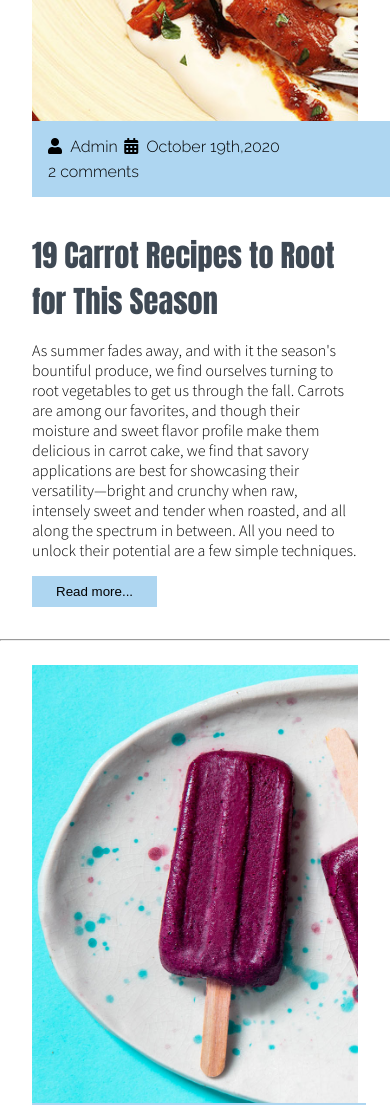
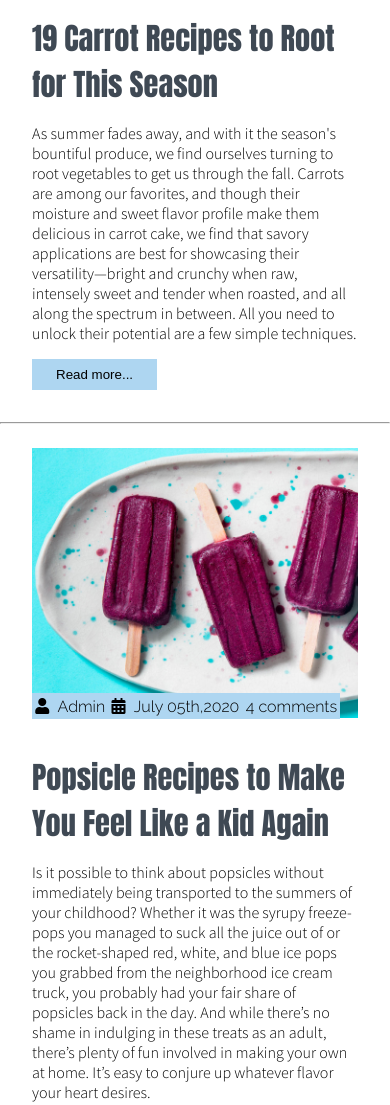
Before and after one commit to Nivedha-Arun/FoodStories, a plain HTML site: page index.html in a window 390 px wide. Shown: the part 1640-2745 px from the top of the page. Drawn offline with nearby package versions, Linux system fonts and the light colour scheme.

Commit message:
Add files via upload

```diff
--- a/styles/styles.css
+++ b/styles/styles.css
@@ -435,4 +435,16 @@ a{
     .footer .container{
         grid-template-columns: repeat(1,1fr);
     }
+
+    .thumbnail-slider .thumbnail-container .content {
+        width: 16.3rem;
+    }
+
+    .container .site-content .post-content > .post-image .img {
+        width: 360px;
+    }
+
+    .container .site-content .post-content >.post-image .post-info {
+        padding: .01rem;
+    }
 }
```
